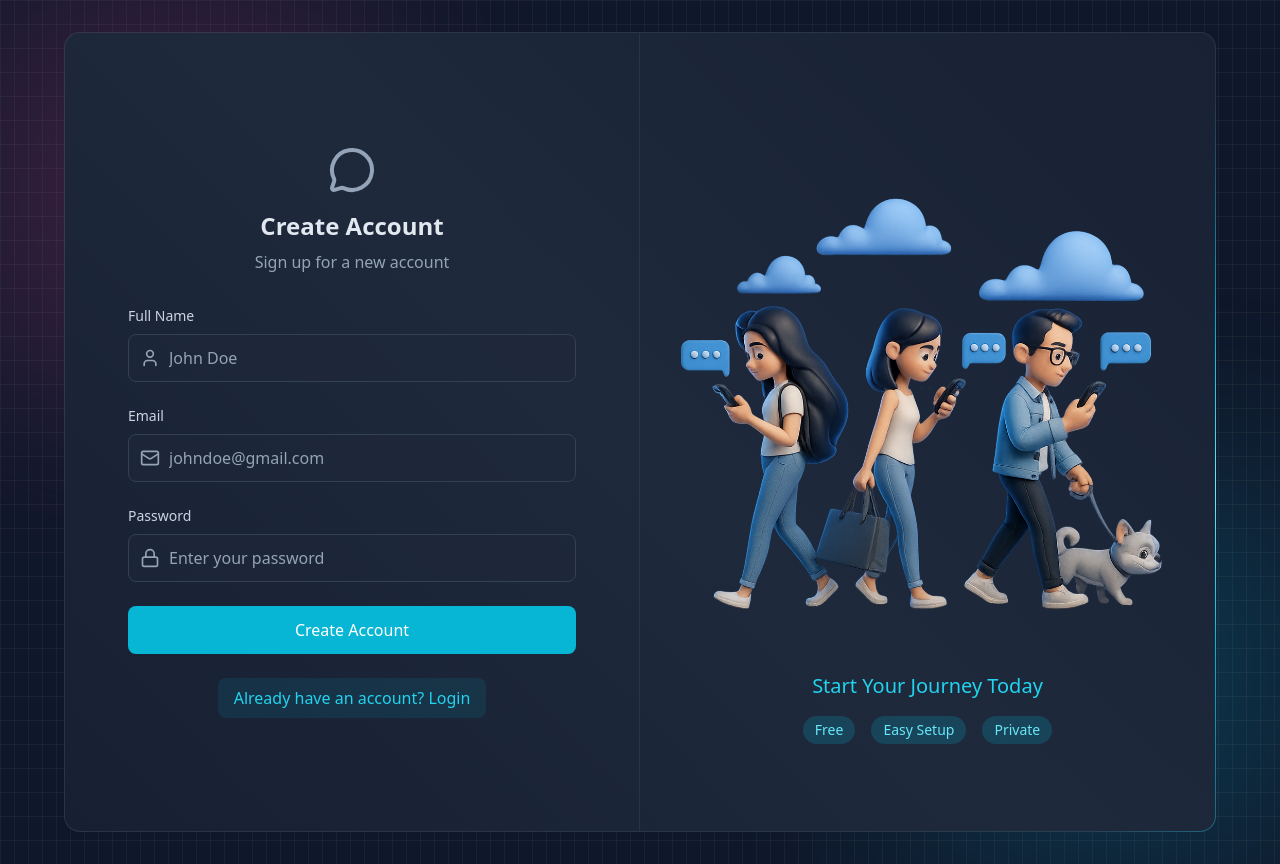
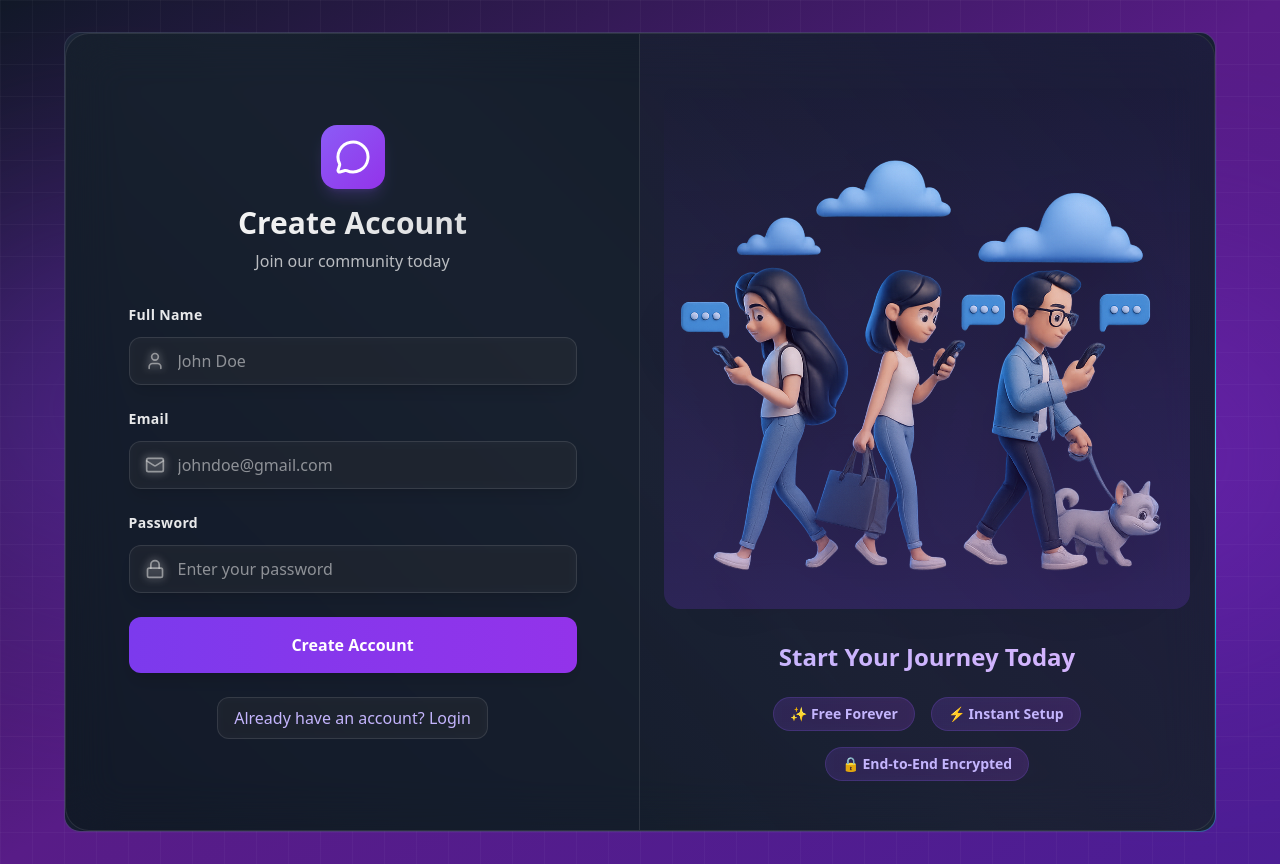
Before and after one commit to gauravsingh1281/Chatify, a React (Vite) app in the folder client/: page /signup in a window 1280 px wide. Built offline with nearby package versions, Linux system fonts and the light colour scheme; no server answers.

Commit message:
Enhance UI with modern design updates and improved styling for Login and Signup pages

```diff
--- a/client/src/App.jsx
+++ b/client/src/App.jsx
@@ -22,11 +22,12 @@ const App = () => {
     return children;
   }
   return (
-    <div className="min-h-screen bg-slate-900 relative flex items-center justify-center p-1 sm:p-2 lg:p-4 overflow-hidden">
-      {/* DECORATORS - GRID BG & GLOW SHAPES */}
-      <div className="absolute inset-0 bg-[linear-gradient(to_right,#4f4f4f2e_1px,transparent_1px),linear-gradient(to_bottom,#4f4f4f2e_1px,transparent_1px)] bg-[size:14px_24px]" />
-      <div className="absolute top-0 -left-4 w-48 h-48 sm:w-64 sm:h-64 lg:w-96 lg:h-96 bg-pink-500 opacity-10 sm:opacity-15 lg:opacity-20 blur-[50px] sm:blur-[75px] lg:blur-[100px]" />
-      <div className="absolute bottom-0 -right-4 w-48 h-48 sm:w-64 sm:h-64 lg:w-96 lg:h-96 bg-cyan-500 opacity-10 sm:opacity-15 lg:opacity-20 blur-[50px] sm:blur-[75px] lg:blur-[100px]" />
+    <div className="min-h-screen bg-gradient-to-br from-gray-900 via-purple-900 to-violet-900 relative flex items-center justify-center p-1 sm:p-2 lg:p-4 overflow-hidden">
+      {/* DECORATORS - MODERN GRID & GLOW SHAPES */}
+      <div className="absolute inset-0 bg-[linear-gradient(to_right,rgba(255,255,255,0.03)_1px,transparent_1px),linear-gradient(to_bottom,rgba(255,255,255,0.03)_1px,transparent_1px)] bg-[size:32px_32px]" />
+      <div className="absolute top-1/4 -left-20 w-64 h-64 sm:w-80 sm:h-80 lg:w-96 lg:h-96 bg-violet-600 opacity-20 sm:opacity-25 lg:opacity-30 blur-[80px] sm:blur-[100px] lg:blur-[120px] rounded-full" />
+      <div className="absolute bottom-1/4 -right-20 w-64 h-64 sm:w-80 sm:h-80 lg:w-96 lg:h-96 bg-purple-600 opacity-20 sm:opacity-25 lg:opacity-30 blur-[80px] sm:blur-[100px] lg:blur-[120px] rounded-full" />
+      <div className="absolute top-1/2 left-1/2 -translate-x-1/2 -translate-y-1/2 w-32 h-32 sm:w-48 sm:h-48 lg:w-64 lg:h-64 bg-pink-600 opacity-10 sm:opacity-15 lg:opacity-20 blur-[60px] sm:blur-[80px] lg:blur-[100px] rounded-full" />
       <Routes>
 
         <Route path="/" element={
--- a/client/src/index.css
+++ b/client/src/index.css
@@ -8,26 +8,27 @@
     syntax: "<angle>";
 }
 
+/* Modern glassmorphism input */
 .input {
-    @apply w-full bg-slate-800/50 border border-slate-700 rounded-lg py-2 sm:py-2.5 pl-8 sm:pl-10 pr-3 sm:pr-4 text-sm sm:text-base text-slate-200 placeholder-slate-400 focus:ring-2 focus:ring-cyan-500 focus:border-transparent transition-all duration-200;
+    @apply w-full bg-white/5 backdrop-blur-sm border border-white/10 rounded-xl py-3 sm:py-3.5 pl-10 sm:pl-12 pr-4 sm:pr-5 text-sm sm:text-base text-white placeholder-white/50 focus:ring-2 focus:ring-violet-500/50 focus:border-violet-500/30 focus:bg-white/10 transition-all duration-300 shadow-lg;
 }
 
 .auth-input-icon {
-    @apply absolute left-2 sm:left-3 top-1/2 -translate-y-1/2 text-slate-400 w-4 h-4 sm:w-5 sm:h-5;
+    @apply absolute left-3 sm:left-4 top-1/2 -translate-y-1/2 text-white/60 w-4 h-4 sm:w-5 sm:h-5;
 }
 
 .auth-input-label {
-    @apply block text-xs sm:text-sm font-medium text-slate-300 mb-1 sm:mb-2;
+    @apply block text-xs sm:text-sm font-semibold text-white/90 mb-2 sm:mb-3 tracking-wide;
 }
 
 .auth-badge {
-    @apply inline-flex items-center px-2 sm:px-3 py-1 text-xs font-medium rounded-full bg-cyan-500/20 text-cyan-300;
+    @apply inline-flex items-center px-3 sm:px-4 py-1.5 text-xs sm:text-sm font-semibold rounded-full bg-gradient-to-r from-violet-500/20 to-purple-500/20 text-violet-300 border border-violet-500/20 backdrop-blur-sm;
 }
 
 .auth-btn {
-    @apply w-full bg-cyan-500 text-white rounded-lg py-2.5 sm:py-3 text-sm sm:text-base font-medium hover:bg-cyan-600 focus:ring-2 focus:ring-cyan-500 transition-colors duration-200 disabled:opacity-50 disabled:cursor-not-allowed;
+    @apply w-full bg-gradient-to-r from-violet-600 to-purple-600 hover:from-violet-500 hover:to-purple-500 text-white rounded-xl py-3 sm:py-4 text-sm sm:text-base font-semibold shadow-lg hover:shadow-violet-500/25 focus:ring-2 focus:ring-violet-500/50 transition-all duration-300 disabled:opacity-50 disabled:cursor-not-allowed transform hover:scale-[1.02] active:scale-[0.98];
 }
 
 .auth-link {
-    @apply px-4 py-2 inline-block bg-cyan-500/10 rounded-lg text-cyan-400 hover:text-cyan-500 text-sm transition-colors;
+    @apply px-4 py-2 inline-block bg-white/5 backdrop-blur-sm border border-white/10 rounded-xl text-violet-300 hover:text-violet-200 hover:bg-white/10 text-sm transition-all duration-300 font-medium;
 }
--- a/client/src/pages/LoginPage.jsx
+++ b/client/src/pages/LoginPage.jsx
@@ -29,18 +29,20 @@ const LoginPage = () => {
     };
 
     return (
-        <div className="min-h-screen w-full flex items-center justify-center p-2 sm:p-4 bg-slate-900">
+        <div className="min-h-screen w-full flex items-center justify-center p-2 sm:p-4">
             <div className="relative w-full max-w-6xl min-h-[600px] sm:min-h-[650px] lg:h-[800px]">
                 <BorderAnimatedContainer>
-                    <div className="w-full flex flex-col lg:flex-row min-h-full">
+                    <div className="w-full flex flex-col lg:flex-row min-h-full bg-black/20 backdrop-blur-xl rounded-3xl border border-white/10 shadow-2xl overflow-hidden">
                         {/* FORM COLUMN - LEFT SIDE */}
-                        <div className="w-full lg:w-1/2 p-4 sm:p-6 lg:p-8 flex items-center justify-center lg:border-r border-slate-600/30">
+                        <div className="w-full lg:w-1/2 p-4 sm:p-6 lg:p-8 flex items-center justify-center lg:border-r border-white/10">
                             <div className="w-full max-w-sm sm:max-w-md">
                                 {/* HEADING TEXT */}
                                 <div className="text-center mb-6 sm:mb-8">
-                                    <MessageCircleIcon className="w-10 h-10 sm:w-12 sm:h-12 mx-auto text-slate-400 mb-3 sm:mb-4" />
-                                    <h2 className="text-xl sm:text-2xl font-bold text-slate-200 mb-2">Welcome Back</h2>
-                                    <p className="text-sm sm:text-base text-slate-400">Login to access your account</p>
+                                    <div className="w-16 h-16 sm:w-18 sm:h-18 mx-auto mb-4 bg-gradient-to-br from-violet-500 to-purple-600 rounded-2xl flex items-center justify-center shadow-lg shadow-violet-500/20">
+                                        <MessageCircleIcon className="w-8 h-8 sm:w-9 sm:h-9 text-white" />
+                                    </div>
+                                    <h2 className="text-2xl sm:text-3xl font-bold bg-gradient-to-r from-white to-white/80 bg-clip-text text-transparent mb-2">Welcome Back</h2>
+                                    <p className="text-sm sm:text-base text-white/70">Sign in to your account</p>
                                 </div>
 
                                 {/* FORM */}
@@ -96,20 +98,23 @@ const LoginPage = () => {
                         </div>
 
                         {/* FORM ILLUSTRATION - RIGHT SIDE */}
-                        <div className="hidden lg:w-1/2 lg:flex items-center justify-center p-4 sm:p-6 bg-gradient-to-bl from-slate-800/20 to-transparent">
-                            <div>
-                                <img
-                                    src="/login.png"
-                                    alt="People using mobile devices"
-                                    className="w-full h-auto object-contain"
-                                />
-                                <div className="mt-4 sm:mt-6 text-center">
-                                    <h3 className="text-lg sm:text-xl font-medium text-cyan-400">Connect anytime, anywhere</h3>
+                        <div className="hidden lg:w-1/2 lg:flex items-center justify-center p-4 sm:p-6 bg-gradient-to-bl from-violet-600/10 via-purple-600/5 to-transparent relative">
+                            <div className="relative z-10">
+                                <div className="relative">
+                                    <img
+                                        src="/login.png"
+                                        alt="People using mobile devices"
+                                        className="w-full h-auto object-contain drop-shadow-2xl"
+                                    />
+                                    <div className="absolute inset-0 bg-gradient-to-t from-violet-600/20 to-transparent rounded-2xl"></div>
+                                </div>
+                                <div className="mt-6 sm:mt-8 text-center">
+                                    <h3 className="text-xl sm:text-2xl font-bold bg-gradient-to-r from-violet-300 to-purple-300 bg-clip-text text-transparent">Connect Anywhere, Anytime</h3>
 
-                                    <div className="mt-3 sm:mt-4 flex flex-wrap justify-center gap-2 sm:gap-4">
-                                        <span className="auth-badge text-xs sm:text-sm">Free</span>
-                                        <span className="auth-badge text-xs sm:text-sm">Easy Setup</span>
-                                        <span className="auth-badge text-xs sm:text-sm">Private</span>
+                                    <div className="mt-4 sm:mt-6 flex flex-wrap justify-center gap-3 sm:gap-4">
+                                        <span className="auth-badge text-xs sm:text-sm">🔥 Lightning Fast</span>
+                                        <span className="auth-badge text-xs sm:text-sm">🌐 Cross Platform</span>
+                                        <span className="auth-badge text-xs sm:text-sm">💎 Premium Quality</span>
                                     </div>
                                 </div>
                             </div>
--- a/client/src/pages/SignupPage.jsx
+++ b/client/src/pages/SignupPage.jsx
@@ -28,18 +28,20 @@ const SignupPage = () => {
     };
 
     return (
-        <div className="min-h-screen w-full flex items-center justify-center p-2 sm:p-4 bg-slate-900">
+        <div className="min-h-screen w-full flex items-center justify-center p-2 sm:p-4">
             <div className="relative w-full max-w-6xl min-h-[600px] sm:min-h-[650px] lg:h-[800px]">
                 <BorderAnimatedContainer>
-                    <div className="w-full flex flex-col lg:flex-row min-h-full">
+                    <div className="w-full flex flex-col lg:flex-row min-h-full bg-black/20 backdrop-blur-xl rounded-3xl border border-white/10 shadow-2xl overflow-hidden">
                         {/* FORM COLUMN - LEFT SIDE */}
-                        <div className="w-full lg:w-1/2 p-4 sm:p-6 lg:p-8 flex items-center justify-center lg:border-r border-slate-600/30">
+                        <div className="w-full lg:w-1/2 p-4 sm:p-6 lg:p-8 flex items-center justify-center lg:border-r border-white/10">
                             <div className="w-full max-w-sm sm:max-w-md">
                                 {/* HEADING TEXT */}
                                 <div className="text-center mb-6 sm:mb-8">
-                                    <MessageCircleIcon className="w-10 h-10 sm:w-12 sm:h-12 mx-auto text-slate-400 mb-3 sm:mb-4" />
-                                    <h2 className="text-xl sm:text-2xl font-bold text-slate-200 mb-2">Create Account</h2>
-                                    <p className="text-sm sm:text-base text-slate-400">Sign up for a new account</p>
+                                    <div className="w-16 h-16 sm:w-18 sm:h-18 mx-auto mb-4 bg-gradient-to-br from-violet-500 to-purple-600 rounded-2xl flex items-center justify-center shadow-lg shadow-violet-500/20">
+                                        <MessageCircleIcon className="w-8 h-8 sm:w-9 sm:h-9 text-white" />
+                                    </div>
+                                    <h2 className="text-2xl sm:text-3xl font-bold bg-gradient-to-r from-white to-white/80 bg-clip-text text-transparent mb-2">Create Account</h2>
+                                    <p className="text-sm sm:text-base text-white/70">Join our community today</p>
                                 </div>
 
                                 {/* FORM */}
@@ -111,20 +113,23 @@ const SignupPage = () => {
                         </div>
 
                         {/* FORM ILLUSTRATION - RIGHT SIDE */}
-                        <div className="hidden lg:w-1/2 lg:flex items-center justify-center p-4 sm:p-6 bg-gradient-to-bl from-slate-800/20 to-transparent">
-                            <div>
-                                <img
-                                    src="/signup.png"
-                                    alt="People using mobile devices"
-                                    className="w-full h-auto object-contain"
-                                />
-                                <div className="mt-4 sm:mt-6 text-center">
-                                    <h3 className="text-lg sm:text-xl font-medium text-cyan-400">Start Your Journey Today</h3>
+                        <div className="hidden lg:w-1/2 lg:flex items-center justify-center p-4 sm:p-6 bg-gradient-to-bl from-violet-600/10 via-purple-600/5 to-transparent relative">
+                            <div className="relative z-10">
+                                <div className="relative">
+                                    <img
+                                        src="/signup.png"
+                                        alt="People using mobile devices"
+                                        className="w-full h-auto object-contain drop-shadow-2xl"
+                                    />
+                                    <div className="absolute inset-0 bg-gradient-to-t from-violet-600/20 to-transparent rounded-2xl"></div>
+                                </div>
+                                <div className="mt-6 sm:mt-8 text-center">
+                                    <h3 className="text-xl sm:text-2xl font-bold bg-gradient-to-r from-violet-300 to-purple-300 bg-clip-text text-transparent">Start Your Journey Today</h3>
 
-                                    <div className="mt-3 sm:mt-4 flex flex-wrap justify-center gap-2 sm:gap-4">
-                                        <span className="auth-badge text-xs sm:text-sm">Free</span>
-                                        <span className="auth-badge text-xs sm:text-sm">Easy Setup</span>
-                                        <span className="auth-badge text-xs sm:text-sm">Private</span>
+                                    <div className="mt-4 sm:mt-6 flex flex-wrap justify-center gap-3 sm:gap-4">
+                                        <span className="auth-badge text-xs sm:text-sm">✨ Free Forever</span>
+                                        <span className="auth-badge text-xs sm:text-sm">⚡ Instant Setup</span>
+                                        <span className="auth-badge text-xs sm:text-sm">🔒 End-to-End Encrypted</span>
                                     </div>
                                 </div>
                             </div>
```
